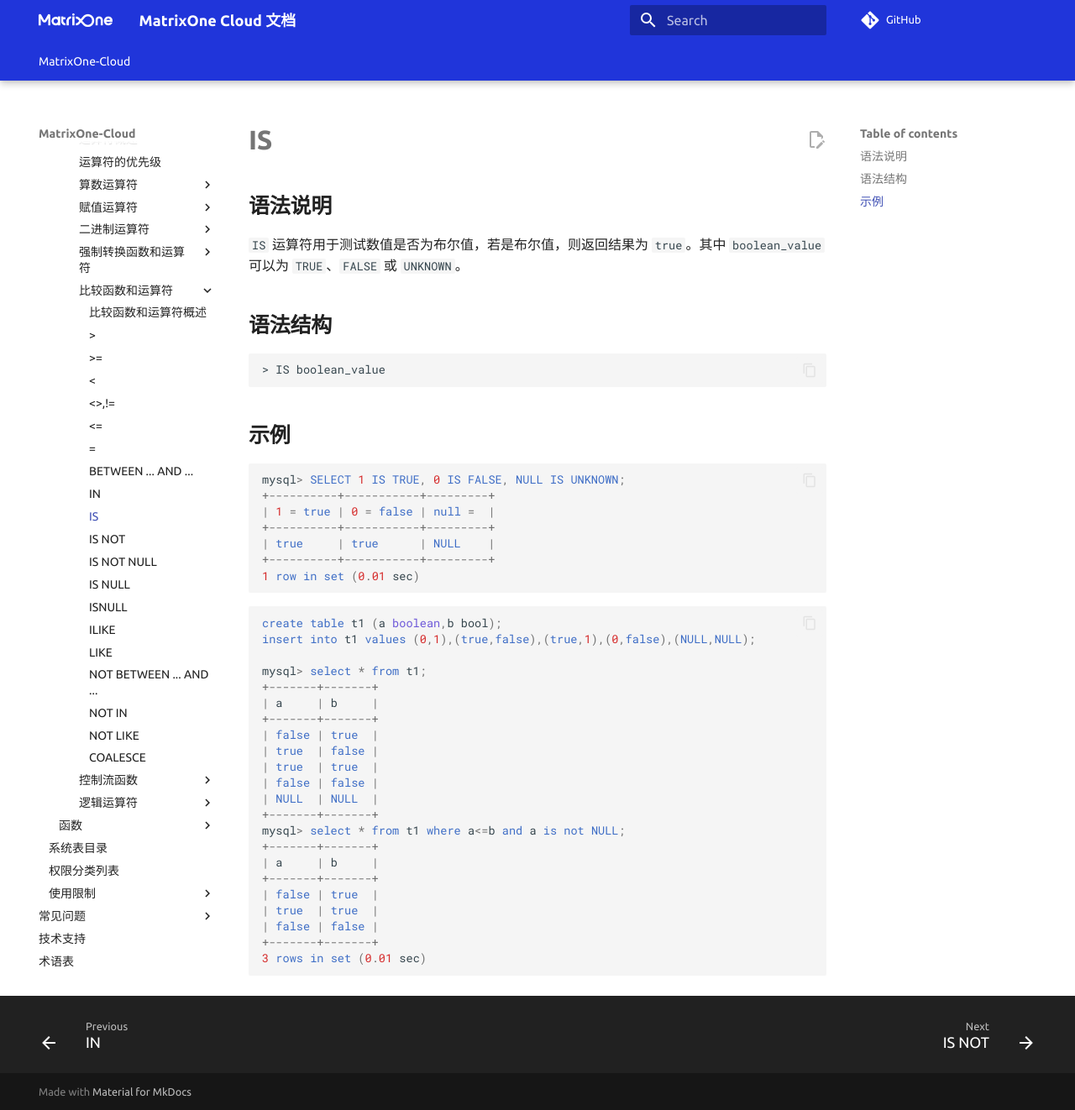
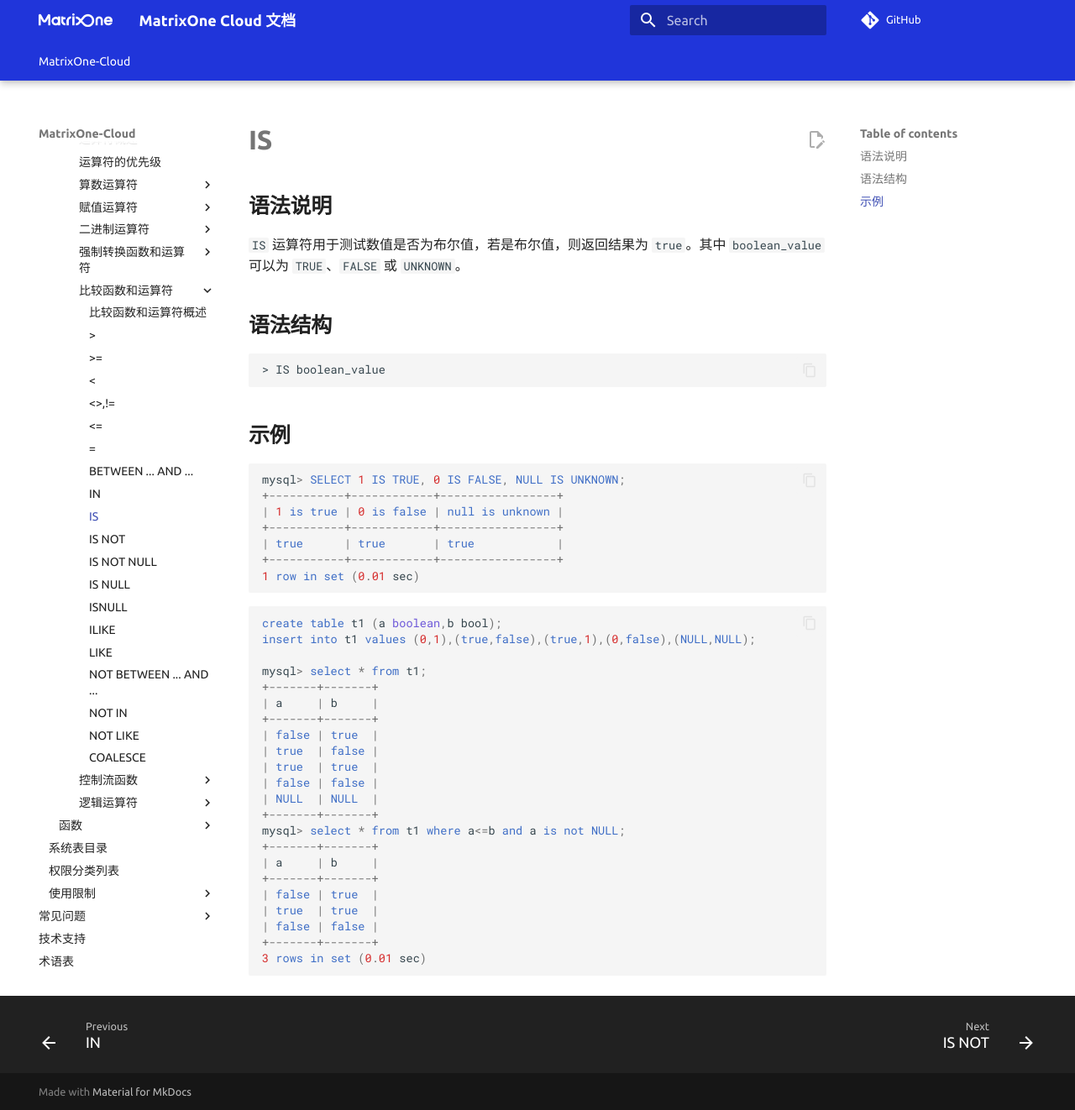
Before and after one commit to yangj1211/moc-docs, an MkDocs documentation site: the page built from docs/MatrixOne-Cloud/Reference/Operators/operators/comparison-functions-and-operators/is.md, in a window 1280 px wide and 1322 px high. Shown: the whole window at 84% size. Built offline with MkDocs 1.6.1 and Material for MkDocs 9.7.7, drawn with Linux system fonts in a browser that asks for light colours; comment, search, counter and statistics services are not loaded; the version menu is left out.

Commit message:
Update is.md
Signed-off-by: yanghaitao5000 <91644845+yanghaitao5000@users.noreply.github.com>

````diff
--- a/docs/MatrixOne-Cloud/Reference/Operators/operators/comparison-functions-and-operators/is.md
+++ b/docs/MatrixOne-Cloud/Reference/Operators/operators/comparison-functions-and-operators/is.md
@@ -14,11 +14,11 @@
 
 ```sql
 mysql> SELECT 1 IS TRUE, 0 IS FALSE, NULL IS UNKNOWN;
-+----------+-----------+---------+
-| 1 = true | 0 = false | null =  |
-+----------+-----------+---------+
-| true     | true      | NULL    |
-+----------+-----------+---------+
++-----------+------------+-----------------+
+| 1 is true | 0 is false | null is unknown |
++-----------+------------+-----------------+
+| true      | true       | true            |
++-----------+------------+-----------------+
 1 row in set (0.01 sec)
 ```
 
````
